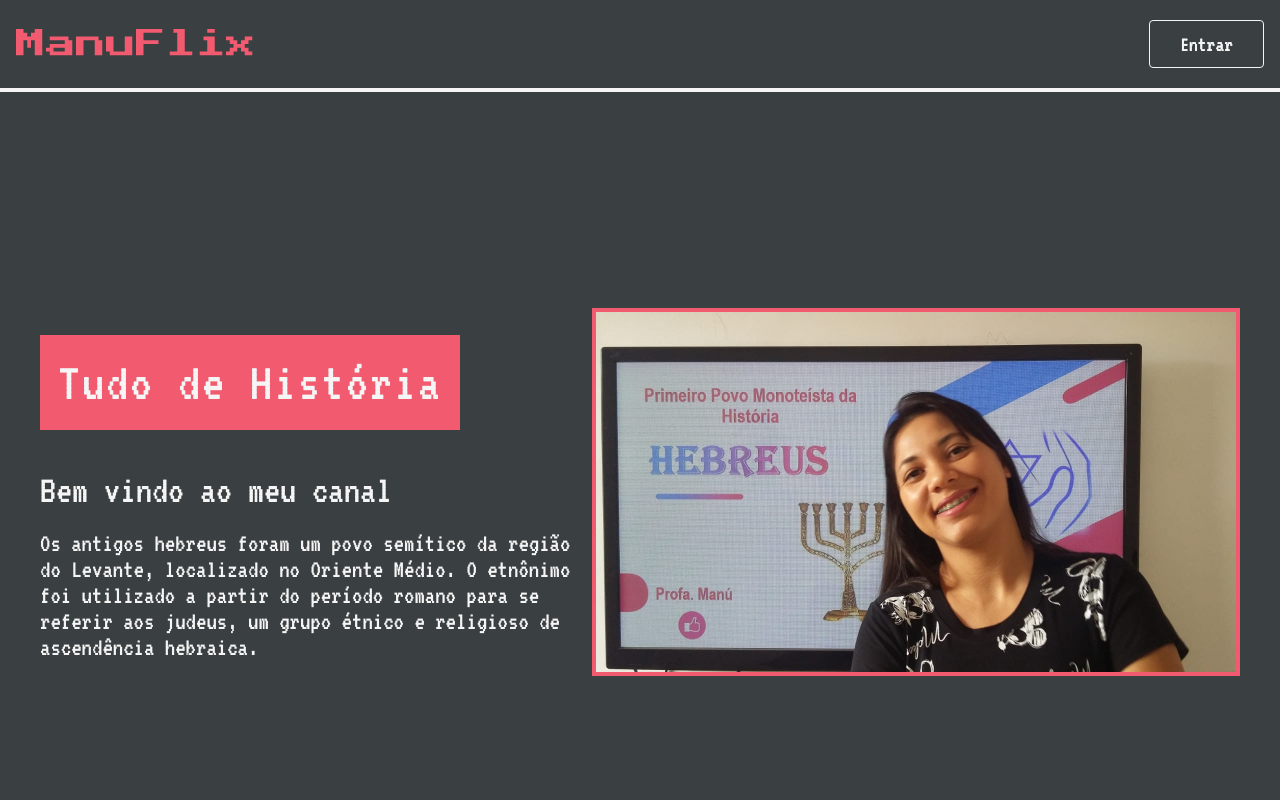
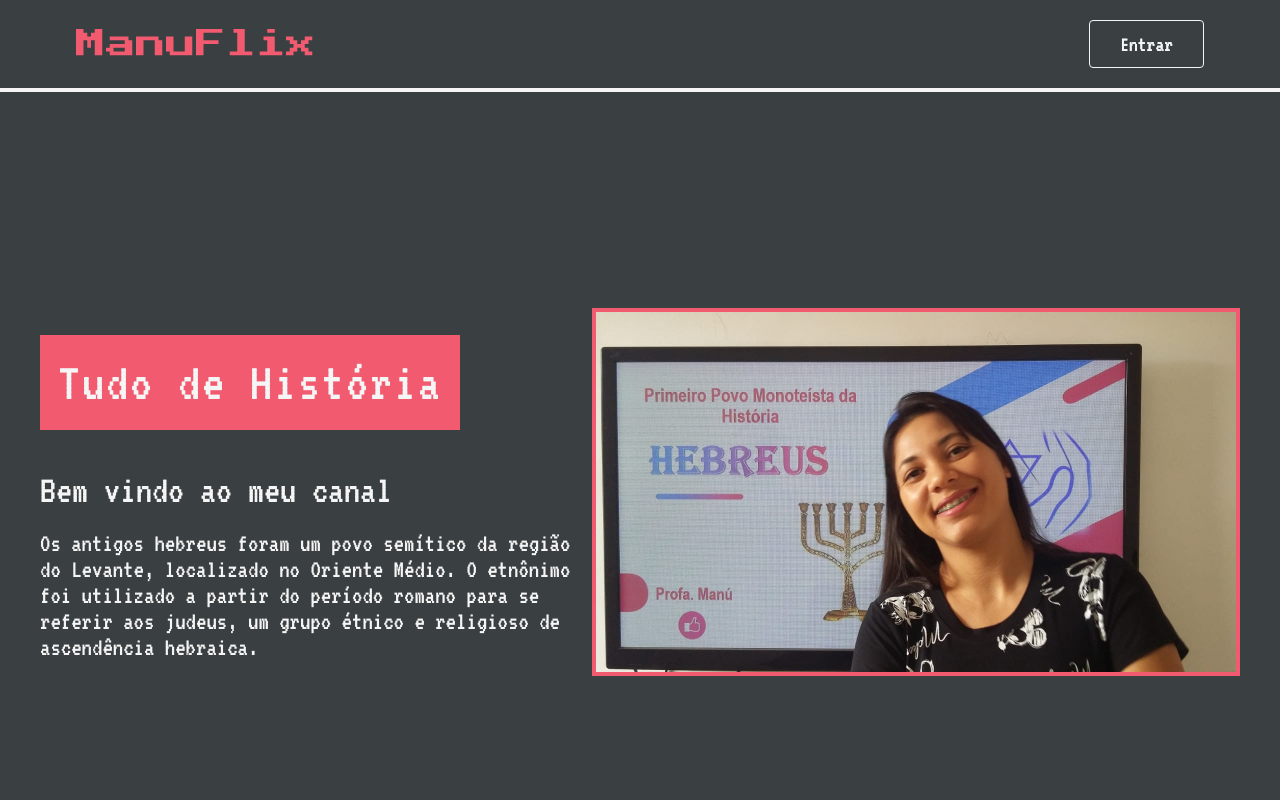
Before and after one commit to Ronaldss/Manuflix---vers-o-em-Live-MarcoBrunoDev, a React (Create React App) app: page / in a window 1280 px wide. Shown: the top 800 px of the page. Built offline with nearby package versions, Linux system fonts and the light colour scheme.

Commit message:
small adjustment

```diff
--- a/src/components/BannerManu/index.jsx
+++ b/src/components/BannerManu/index.jsx
@@ -5,7 +5,6 @@ import TitleManu from '../TitleManu';
 
 export const Text = styled.div`
   padding-top: 10rem;
-  /* max-width: 45px; */
 
   ${TagManu} {
     margin-bottom: 40rem;
--- a/src/components/HeaderOpen/styles.js
+++ b/src/components/HeaderOpen/styles.js
@@ -6,7 +6,7 @@ import LogoManu from '../LogoManu';
 export const HeaderManu = styled.header`
   background: var(--color-black-dark);
   border-bottom: 4px solid var(--color-gray-light);
-  padding: 20rem 0;
+  padding: 20rem 60rem;
 
   @media (max-width: 800px) {
     padding: 15rem 16rem;
```
